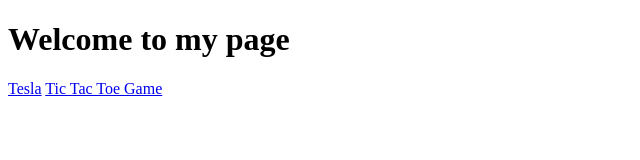
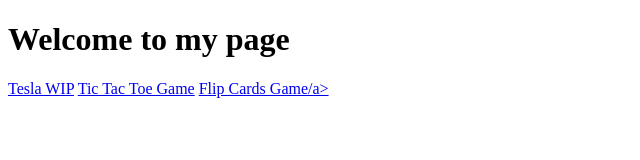
Before and after one commit to lmusque/lmusque.github.io, a plain HTML site: page index.html in a window 1280 px wide. Shown: the whole page, without its empty margins (0-640 px from the left). Drawn offline with Linux system fonts and the light colour scheme.

Commit message:
added flip cards

```diff
--- a/index.html
+++ b/index.html
@@ -8,7 +8,8 @@
 	</head>
 	<body>
 		<h1>Welcome to my page</h1>
-		<a href="https://lmusque.github.io/Tesla">Tesla</a>
+		<a href="https://lmusque.github.io/Tesla">Tesla WIP</a>
 		<a href="https://lmusque.github.io/tictactoe">Tic Tac Toe Game</a>
+		<a href="https://lmusque.github.io/flip_cards">Flip Cards Game/a>
 	</body>
 </html>
```
